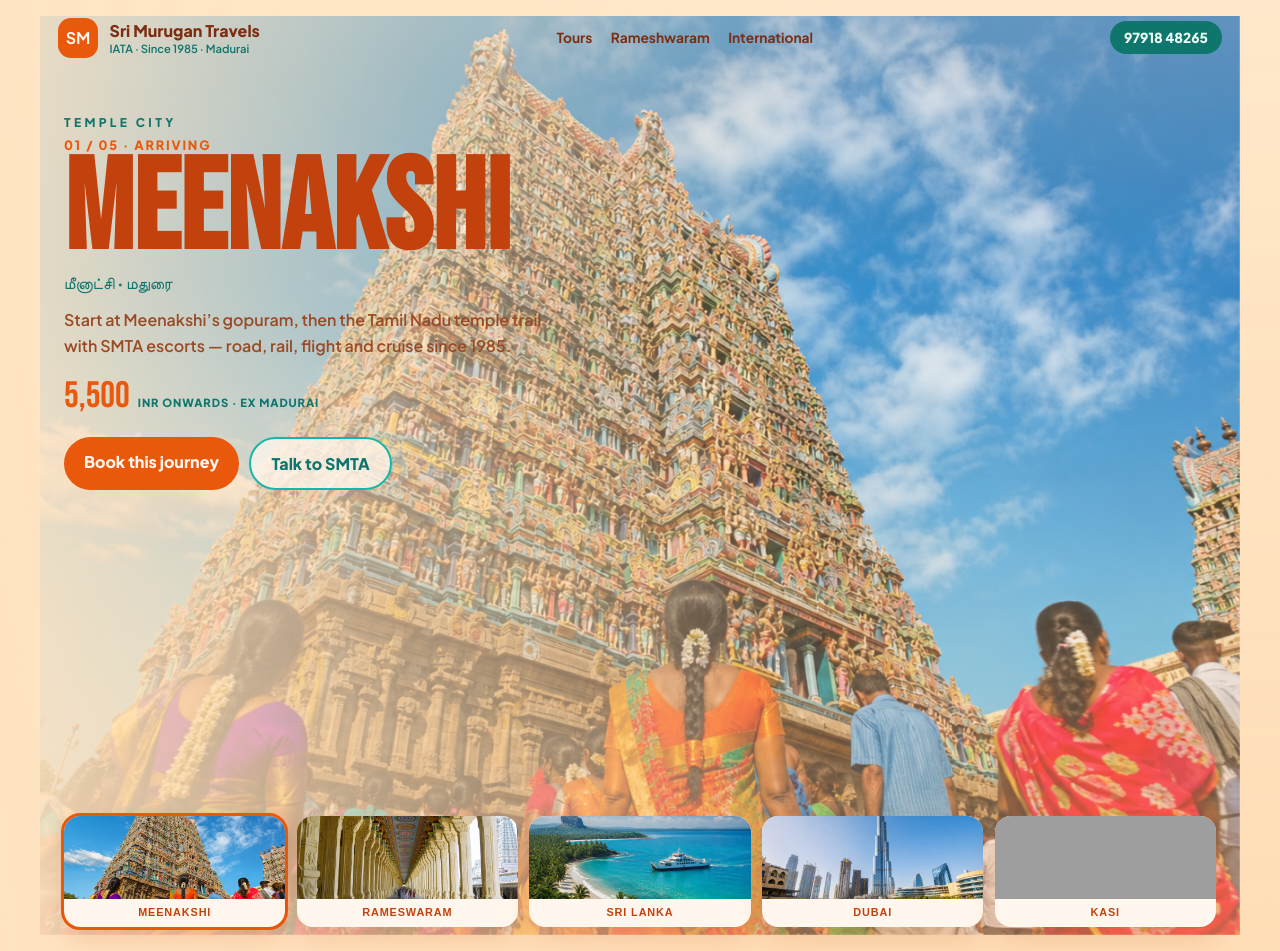
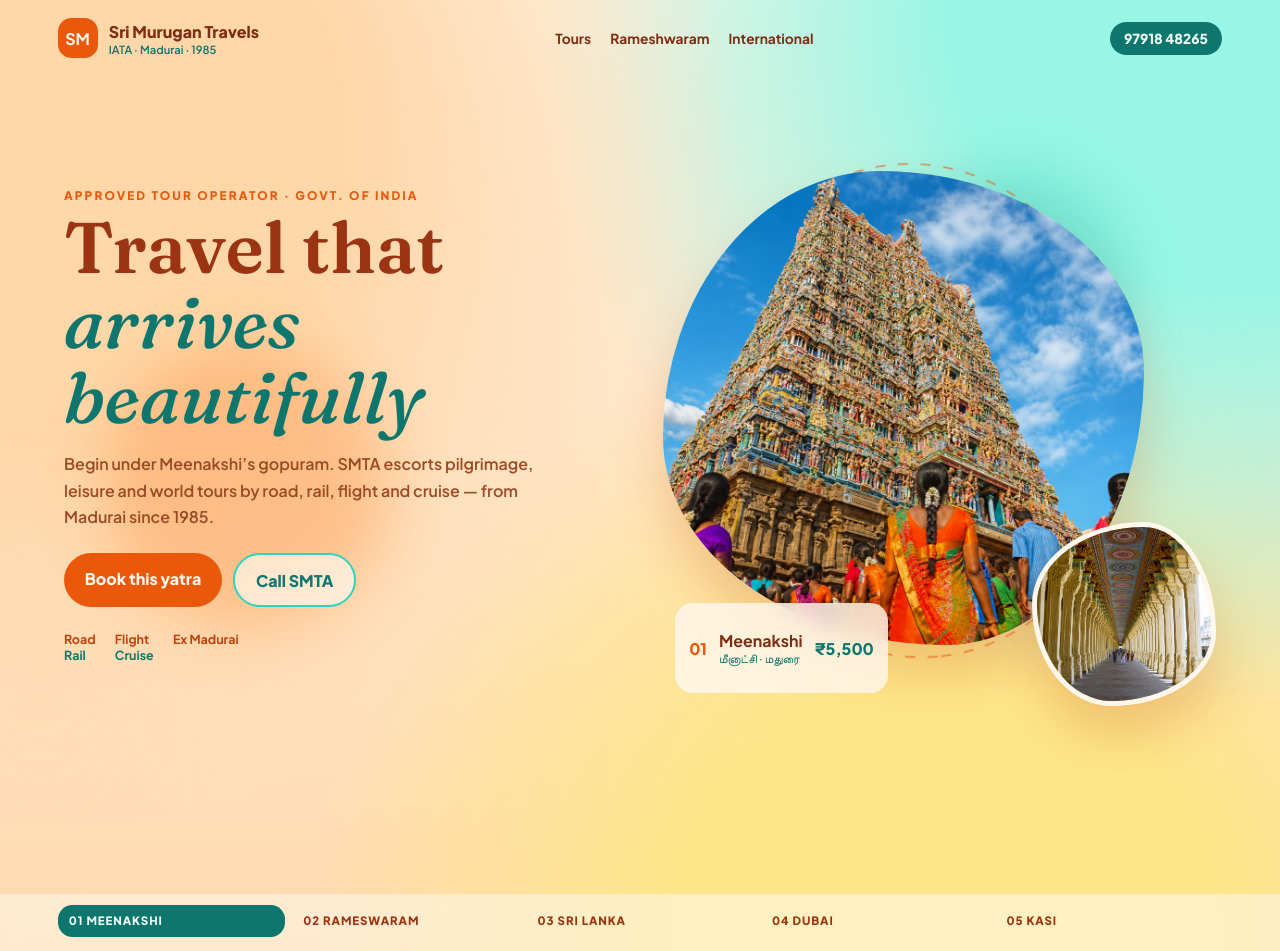
Before and after one commit to claudeelancier/hari, a PHP site: page / in a window 1280 px wide. Run offline with PHP 8.4, Linux system fonts and the light colour scheme; grey boxes are pictures that could not be loaded.

Commit message:
Replace arrival gimmicks with liquid morph and parallax
Build a calmer premium SMTA hero: morphing photo blobs, in-place
crossfade, mouse parallax, rotating orbit, and a glass destination
board — not zoom/swing/drop/iris entrances.

Co-authored-by: claudeelancier <claudeelancier@users.noreply.github.com>

```diff
--- a/css/hero.css
+++ b/css/hero.css
@@ -1,9 +1,9 @@
 :root {
-  --cream: #fff1dc;
+  --cream: #fff3e4;
   --saffron: #ea580c;
   --teal: #0f766e;
   --ink: #7c2d12;
-  --ease: cubic-bezier(0.16, 1, 0.3, 1);
+  --ease: cubic-bezier(0.22, 1, 0.36, 1);
 }
 
 *,
@@ -16,7 +16,7 @@ html,
 body {
   margin: 0;
   min-height: 100%;
-  background: #ffe4c2;
+  background: #ffe8cc;
   color: var(--ink);
   font-family: "Plus Jakarta Sans", system-ui, sans-serif;
 }
@@ -31,87 +31,57 @@ a {
   isolation: isolate;
   min-height: 100svh;
   overflow: hidden;
-  background: #ffe4c2;
+  background: #ffe8cc;
 }
 
-.scenes,
-.scene {
+.mesh {
   position: absolute;
-  inset: 0;
+  inset: -10%;
+  z-index: 0;
+  background:
+    radial-gradient(circle at 12% 20%, #ffd7a8 0 18%, transparent 42%),
+    radial-gradient(circle at 88% 10%, #99f6e4 0 16%, transparent 40%),
+    radial-gradient(circle at 70% 90%, #fde68a 0 18%, transparent 42%),
+    linear-gradient(180deg, #fff7ed, #ffd7a8);
+  animation: mesh 18s ease-in-out infinite alternate;
 }
 
-.scene {
-  opacity: 0;
-  visibility: hidden;
+.glow {
+  position: absolute;
+  z-index: 0;
+  border-radius: 50%;
+  filter: blur(30px);
+  pointer-events: none;
 }
 
-.scene img {
-  width: 100%;
-  height: 100%;
-  object-fit: cover;
-  display: block;
+.glow-a {
+  width: 18rem;
+  height: 18rem;
+  left: 8%;
+  top: 36%;
+  background: rgba(249, 115, 22, 0.28);
 }
 
-.scene.is-in {
-  opacity: 1;
-  visibility: visible;
-  z-index: 1;
-}
-
-.scene.is-out {
-  opacity: 1;
-  visibility: visible;
-  z-index: 2;
-}
-
-.scene[data-enter="zoom"].is-in {
-  animation: comeZoom 1.15s var(--ease) both;
-}
-
-.scene[data-enter="up"].is-in {
-  animation: comeUp 1.05s var(--ease) both;
-}
-
-.scene[data-enter="swing"].is-in {
-  transform-origin: left center;
-  animation: comeSwing 1.1s var(--ease) both;
-}
-
-.scene[data-enter="drop"].is-in {
-  animation: comeDrop 1.05s var(--ease) both;
-}
-
-.scene[data-enter="iris"].is-in {
-  animation: comeIris 1.15s var(--ease) both;
-}
-
-.scene.is-out {
-  animation: goAway 0.7s ease both;
-}
-
-.veil {
-  position: absolute;
-  inset: 0;
-  z-index: 3;
-  pointer-events: none;
-  background:
-    linear-gradient(90deg, rgba(255, 228, 194, 0.9) 0%, rgba(255, 228, 194, 0.42) 42%, rgba(255, 237, 213, 0.08) 64%),
-    linear-gradient(180deg, rgba(255, 243, 224, 0.28), transparent 30%, rgba(255, 210, 160, 0.42));
+.glow-b {
+  width: 14rem;
+  height: 14rem;
+  right: 12%;
+  top: 18%;
+  background: rgba(20, 184, 166, 0.28);
 }
 
 .nav,
-.hud,
-.arrivals {
+.layout,
+.board {
   position: relative;
-  z-index: 5;
+  z-index: 2;
 }
 
 .nav {
   display: flex;
   align-items: center;
   justify-content: space-between;
-  padding: 1.1rem 4.5vw 0;
-  animation: comeDown 0.8s var(--ease) both;
+  padding: 1.15rem 4.5vw 0;
 }
 
 .brand {
@@ -124,9 +94,9 @@ a {
 .brand b {
   display: grid;
   place-items: center;
-  width: 2.55rem;
-  height: 2.55rem;
-  border-radius: 0.8rem;
+  width: 2.5rem;
+  height: 2.5rem;
+  border-radius: 0.85rem;
   background: #ea580c;
   color: #fff7ed;
 }
@@ -140,9 +110,9 @@ a {
 
 .nav nav {
   display: flex;
-  gap: 1.15rem;
+  gap: 1.2rem;
+  font-size: 0.86rem;
   font-weight: 700;
-  font-size: 0.86rem;
 }
 
 .call {
@@ -154,207 +124,242 @@ a {
   font-size: 0.86rem;
 }
 
-.hud {
-  width: min(40rem, 78vw);
-  padding: 6vh 5vw 0;
+.layout {
+  display: grid;
+  grid-template-columns: 0.92fr 1.08fr;
+  gap: 3vw;
+  align-items: center;
+  min-height: calc(100svh - 8.5rem);
+  padding: 1.5rem 5vw 6.5rem;
 }
 
-.hud.is-refresh .in {
-  animation: comeLeft 0.7s var(--ease) both;
+.copy h1 {
+  margin: 0.4rem 0 0;
+  font-family: "Fraunces", serif;
+  font-size: clamp(2.6rem, 5.6vw, 5rem);
+  line-height: 1.05;
+  color: #9a3412;
 }
 
-.kicker {
-  margin: 0;
-  font-size: 0.75rem;
-  font-weight: 800;
-  letter-spacing: 0.28em;
-  text-transform: uppercase;
-  color: var(--teal);
+.copy h1 span {
+  display: block;
 }
 
-.num {
-  margin: 0.4rem 0 0;
-  font-weight: 800;
-  color: #ea580c;
-  letter-spacing: 0.14em;
-  text-transform: uppercase;
-  font-size: 0.8rem;
+.ital {
+  font-style: italic;
+  color: #0f766e;
 }
 
-.title {
-  margin: 0.15rem 0 0;
-  font-family: "Bebas Neue", sans-serif;
-  font-size: clamp(4rem, 10vw, 8.4rem);
-  line-height: 0.88;
-  color: #c2410c;
-}
-
-.tamil {
-  margin: 0.3rem 0 0;
-  font-family: "Fraunces", serif;
-  color: #0f766e;
+.eyebrow {
+  margin: 0;
+  font-size: 0.74rem;
+  font-weight: 800;
+  letter-spacing: 0.18em;
+  text-transform: uppercase;
+  color: #ea580c;
 }
 
 .lede {
   max-width: 32rem;
-  margin: 0.9rem 0 1rem;
+  margin: 1rem 0 1.4rem;
   font-weight: 600;
-  line-height: 1.6;
+  line-height: 1.65;
   color: #9a4a24;
-}
-
-.fare {
-  display: flex;
-  gap: 0.5rem;
-  align-items: baseline;
-  margin: 0 0 1.15rem;
-  font-family: "Bebas Neue", sans-serif;
-  font-size: 2.3rem;
-  color: #ea580c;
-}
-
-.fare small {
-  font-family: "Plus Jakarta Sans", sans-serif;
-  font-size: 0.7rem;
-  font-weight: 800;
-  letter-spacing: 0.08em;
-  text-transform: uppercase;
-  color: var(--teal);
 }
 
 .cta {
   display: flex;
   flex-wrap: wrap;
-  gap: 0.65rem;
+  gap: 0.7rem;
 }
 
-.cta a {
-  padding: 0.9rem 1.25rem;
+.btn-main,
+.btn-ghost {
+  padding: 0.92rem 1.3rem;
   border-radius: 999px;
   font-weight: 800;
 }
 
-.cta__main {
+.btn-main {
   background: #ea580c;
   color: #fff7ed;
 }
 
-.cta__ghost {
-  border: 2px solid #14b8a6;
-  background: rgba(255, 247, 237, 0.78);
+.btn-ghost {
+  background: rgba(255, 247, 237, 0.7);
+  border: 2px solid #2dd4bf;
   color: #0f766e;
 }
 
-.in-1 { animation: comeLeft 0.7s var(--ease) 0.05s both; }
-.in-2 { animation: comeLeft 0.7s var(--ease) 0.12s both; }
-.in-3 { animation: comeLeft 0.8s var(--ease) 0.18s both; }
-.in-4 { animation: comeLeft 0.7s var(--ease) 0.26s both; }
-.in-5 { animation: comeLeft 0.7s var(--ease) 0.32s both; }
-.in-6 { animation: comeLeft 0.7s var(--ease) 0.38s both; }
-.in-7 { animation: comeLeft 0.7s var(--ease) 0.46s both; }
-
-.arrivals {
-  position: absolute;
-  left: 5vw;
-  right: 5vw;
-  bottom: 1.5rem;
+.meta {
   display: flex;
-  gap: 0.7rem;
+  gap: 1.2rem;
+  padding: 0;
+  margin: 1.5rem 0 0;
+  list-style: none;
+  font-size: 0.78rem;
+  font-weight: 700;
+  color: var(--teal);
 }
 
-.arrivals button {
-  flex: 1;
-  min-width: 0;
-  border: 0;
-  padding: 0;
-  background: #fff7ed;
-  border-radius: 1rem;
-  overflow: hidden;
-  cursor: pointer;
-  box-shadow: 0 12px 24px rgba(194, 65, 12, 0.16);
-  transform: translateY(130%);
-  animation: comeCard 0.8s var(--ease) forwards;
+.meta strong {
+  display: block;
+  color: #c2410c;
 }
 
-.arrivals button:nth-child(1) { animation-delay: 0.35s; }
-.arrivals button:nth-child(2) { animation-delay: 0.45s; }
-.arrivals button:nth-child(3) { animation-delay: 0.55s; }
-.arrivals button:nth-child(4) { animation-delay: 0.65s; }
-.arrivals button:nth-child(5) { animation-delay: 0.75s; }
+.stage {
+  position: relative;
+  height: min(72vh, 38rem);
+}
 
-.arrivals button img {
+.orbit {
+  position: absolute;
+  inset: 4% 6%;
+  fill: none;
+  stroke: #ea580c;
+  stroke-width: 1.4;
+  stroke-dasharray: 8 10;
+  animation: spin 28s linear infinite;
+  opacity: 0.55;
+}
+
+.liquid {
+  position: absolute;
+  overflow: hidden;
+  box-shadow: 0 28px 50px rgba(194, 65, 12, 0.22);
+}
+
+.liquid-main {
+  inset: 8% 12% 14% 8%;
+  animation: blob 12s ease-in-out infinite;
+}
+
+.liquid-mini {
+  width: 11.5rem;
+  height: 11.5rem;
+  right: 0;
+  bottom: 4%;
+  animation: blob 9s ease-in-out infinite reverse;
+  border: 5px solid #fff7ed;
+}
+
+.liquid__stack,
+.liquid__stack img {
+  position: absolute;
+  inset: 0;
   width: 100%;
-  height: 5.2rem;
+  height: 100%;
+}
+
+.liquid__stack img {
   object-fit: cover;
+  opacity: 0;
+  transform: scale(1.12);
+  filter: saturate(0.7);
+  transition: opacity 1.1s var(--ease), transform 1.4s var(--ease), filter 1.1s ease;
+}
+
+.liquid__stack img.is-on {
+  opacity: 1;
+  transform: scale(1);
+  filter: saturate(1.05);
+}
+
+.caption {
+  position: absolute;
+  left: 10%;
+  bottom: 6%;
+  display: flex;
+  align-items: center;
+  gap: 0.75rem;
+  padding: 0.7rem 0.9rem;
+  border-radius: 1.1rem;
+  background: rgba(255, 247, 237, 0.82);
+  backdrop-filter: blur(10px);
+}
+
+.caption span {
+  font-weight: 800;
+  color: #ea580c;
+}
+
+.caption b,
+.caption small {
   display: block;
 }
 
-.arrivals button span {
-  display: block;
-  padding: 0.45rem 0.5rem 0.55rem;
-  font-size: 0.68rem;
+.caption small {
+  color: var(--teal);
+  font-size: 0.75rem;
+}
+
+.caption em {
+  font-style: normal;
   font-weight: 800;
+  color: #0f766e;
+}
+
+.board {
+  position: absolute;
+  left: 0;
+  right: 0;
+  bottom: 0;
+  display: flex;
+  gap: 0.45rem;
+  padding: 0.7rem 4.5vw 0.9rem;
+  background: rgba(255, 247, 237, 0.55);
+  backdrop-filter: blur(12px);
+  overflow: auto;
+}
+
+.board button {
+  flex: 1;
+  min-width: 7.5rem;
+  border: 0;
+  border-radius: 0.9rem;
+  padding: 0.55rem 0.7rem;
+  background: transparent;
+  color: #9a3412;
+  font: 800 0.72rem/1.2 "Plus Jakarta Sans", sans-serif;
   letter-spacing: 0.08em;
   text-transform: uppercase;
-  color: #c2410c;
+  text-align: left;
+  cursor: pointer;
+  transition: 0.4s var(--ease);
 }
 
-.arrivals button.is-active {
-  outline: 3px solid #ea580c;
-  transform: translateY(0) scale(1.04);
+.board button.is-on {
+  background: #0f766e;
+  color: #ecfdf5;
 }
 
-@keyframes comeZoom {
-  from { opacity: 0; transform: scale(1.5); filter: blur(14px); }
-  to { opacity: 1; transform: scale(1); filter: none; }
+@keyframes blob {
+  0%, 100% { border-radius: 46% 54% 42% 58% / 52% 40% 60% 48%; }
+  33% { border-radius: 62% 38% 58% 42% / 44% 62% 38% 56%; }
+  66% { border-radius: 40% 60% 36% 64% / 60% 36% 64% 40%; }
 }
 
-@keyframes comeUp {
-  from { opacity: 0; transform: translateY(100%); }
-  to { opacity: 1; transform: none; }
+@keyframes spin {
+  to { transform: rotate(360deg); }
 }
 
-@keyframes comeSwing {
-  from { opacity: 0; transform: perspective(900px) rotateY(-80deg); }
-  to { opacity: 1; transform: perspective(900px) rotateY(0); }
-}
-
-@keyframes comeDrop {
-  from { opacity: 0; transform: translateY(-110%) scale(0.96); }
-  to { opacity: 1; transform: none; }
-}
-
-@keyframes comeIris {
-  from { clip-path: circle(0% at 70% 45%); opacity: 1; }
-  to { clip-path: circle(80% at 50% 50%); opacity: 1; }
-}
-
-@keyframes goAway {
-  to { opacity: 0; transform: scale(0.82); filter: blur(8px); }
-}
-
-@keyframes comeLeft {
-  from { opacity: 0; transform: translateX(-64px); }
-  to { opacity: 1; transform: none; }
-}
-
-@keyframes comeDown {
-  from { opacity: 0; transform: translateY(-24px); }
-  to { opacity: 1; transform: none; }
-}
-
-@keyframes comeCard {
-  from { transform: translateY(130%); }
-  to { transform: translateY(0); }
+@keyframes mesh {
+  from { transform: scale(1) translate(0, 0); }
+  to { transform: scale(1.06) translate(-1.5%, 1%); }
 }
 
 @media (max-width: 960px) {
   .nav nav { display: none; }
-  .arrivals button span { display: none; }
-  .arrivals button img { height: 3.6rem; }
+  .layout {
+    grid-template-columns: 1fr;
+    min-height: auto;
+    padding-bottom: 5.5rem;
+  }
+  .stage { height: 22rem; }
+  .liquid-mini { width: 7.5rem; height: 7.5rem; }
 }
 
 @media (prefers-reduced-motion: reduce) {
-  *, *::before, *::after { animation: none !important; }
-  .scene, .in, .arrivals button { opacity: 1; transform: none; visibility: visible; }
+  *, *::before, *::after { animation: none !important; transition: none !important; }
+  .liquid__stack img.is-on { transform: none; }
 }
--- a/index.html
+++ b/index.html
@@ -7,20 +7,21 @@
     <link rel="preconnect" href="https://fonts.googleapis.com" />
     <link rel="preconnect" href="https://fonts.gstatic.com" crossorigin />
     <link
-      href="https://fonts.googleapis.com/css2?family=Bebas+Neue&family=Fraunces:opsz,wght@9..144,600&family=Plus+Jakarta+Sans:wght@600;700;800&display=swap"
+      href="https://fonts.googleapis.com/css2?family=Fraunces:ital,opsz,wght@0,9..144,600;1,9..144,500&family=Plus+Jakarta+Sans:wght@500;600;700;800&display=swap"
       rel="stylesheet"
     />
     <link rel="stylesheet" href="./css/hero.css" />
   </head>
   <body>
     <section class="hero" id="hero">
-      <div class="scenes" id="scenes"></div>
-      <div class="veil" aria-hidden="true"></div>
+      <div class="mesh" aria-hidden="true"></div>
+      <div class="glow glow-a" data-depth="0.15" aria-hidden="true"></div>
+      <div class="glow glow-b" data-depth="0.28" aria-hidden="true"></div>
 
       <header class="nav">
         <a class="brand" href="https://www.srimurugantravel.com/">
           <b>SM</b>
-          <span>Sri Murugan Travels<small>IATA · Since 1985 · Madurai</small></span>
+          <span>Sri Murugan Travels<small>IATA · Madurai · 1985</small></span>
         </a>
         <nav>
           <a href="https://www.srimurugantravel.com/">Tours</a>
@@ -30,20 +31,47 @@
         <a class="call" href="tel:+919791848265">97918 48265</a>
       </header>
 
-      <div class="hud" id="hud">
-        <p class="in in-1 kicker" id="kicker">Temple city</p>
-        <p class="in in-2 num" id="num">01 / 05 · arriving</p>
-        <h1 class="in in-3 title" id="title">MEENAKSHI</h1>
-        <p class="in in-4 tamil" id="tamil">மீனாட்சி · மதுரை</p>
-        <p class="in in-5 lede" id="lede"></p>
-        <p class="in in-6 fare"><span id="fare">5,500</span><small>INR onwards · Ex Madurai</small></p>
-        <div class="in in-7 cta">
-          <a class="cta__main" href="https://www.srimurugantravel.com/">Book this journey</a>
-          <a class="cta__ghost" href="tel:+919791848265">Talk to SMTA</a>
+      <div class="layout">
+        <div class="copy">
+          <p class="eyebrow">Approved tour operator · Govt. of India</p>
+          <h1>
+            <span>Travel that</span>
+            <span class="ital">arrives beautifully</span>
+          </h1>
+          <p class="lede" id="lede"></p>
+          <div class="cta">
+            <a class="btn-main" href="https://www.srimurugantravel.com/">Book this yatra</a>
+            <a class="btn-ghost" href="tel:+919791848265">Call SMTA</a>
+          </div>
+          <ul class="meta">
+            <li><strong>Road</strong> Rail</li>
+            <li><strong>Flight</strong> Cruise</li>
+            <li><strong>Ex Madurai</strong></li>
+          </ul>
+        </div>
+
+        <div class="stage" data-depth="0.08">
+          <svg class="orbit" viewBox="0 0 420 420" aria-hidden="true">
+            <ellipse cx="210" cy="210" rx="196" ry="168" />
+          </svg>
+          <div class="liquid liquid-main" id="main">
+            <div class="liquid__stack" id="main-stack"></div>
+          </div>
+          <div class="liquid liquid-mini" id="mini" data-depth="0.2">
+            <div class="liquid__stack" id="mini-stack"></div>
+          </div>
+          <div class="caption">
+            <span id="code">01</span>
+            <p>
+              <b id="name">Meenakshi</b>
+              <small id="tamil">மீனாட்சி · மதுரை</small>
+            </p>
+            <em id="fare">₹5,500</em>
+          </div>
         </div>
       </div>
 
-      <div class="arrivals" id="arrivals"></div>
+      <div class="board" id="board"></div>
     </section>
     <script src="./js/hero.js"></script>
   </body>
```
Also changed, not shown: js/hero.js (+55 -80 lines).
